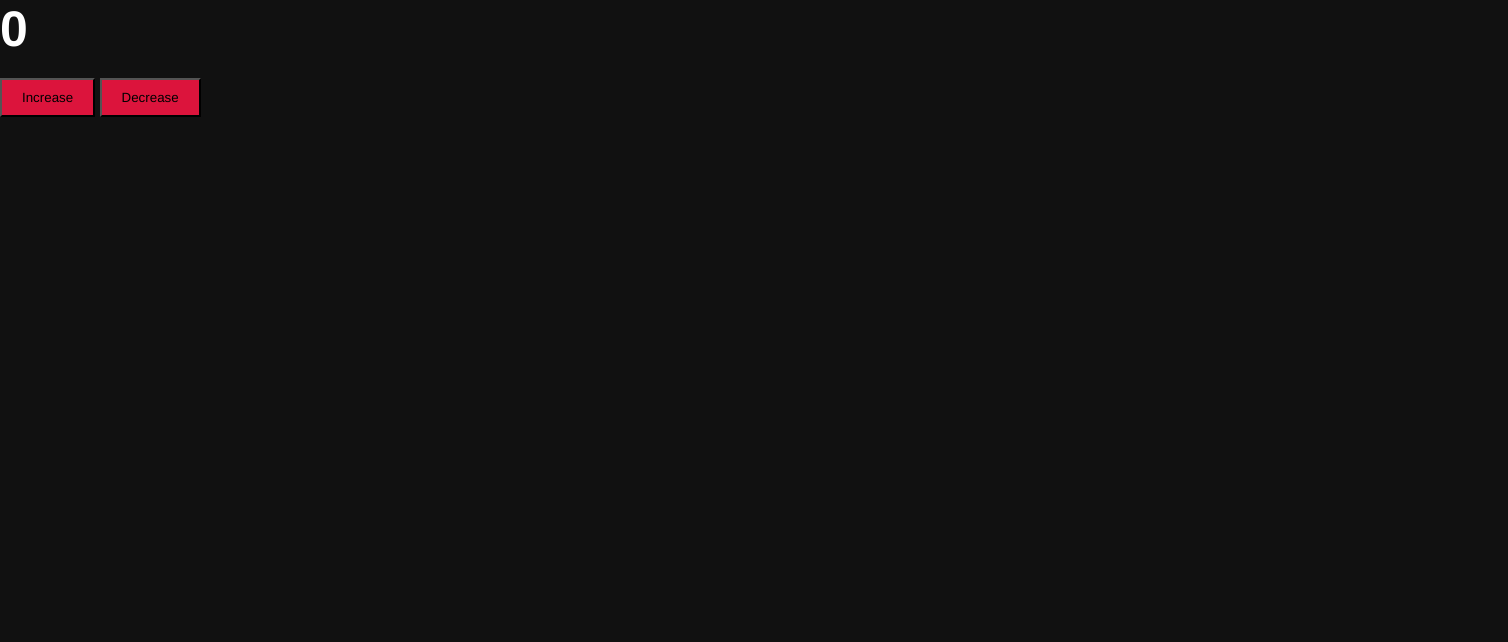
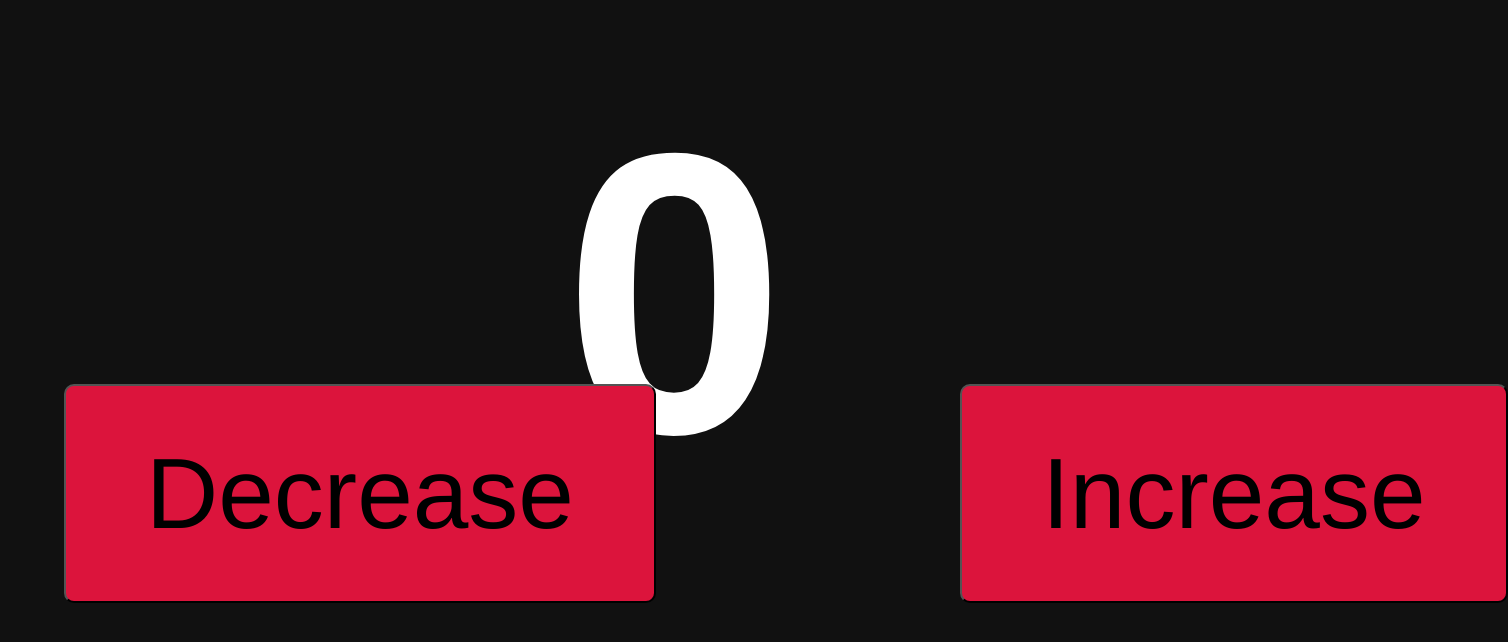
Before and after one commit to MatadeenYadav26/THE-DOM, a plain HTML site: page task.html in a window 1280 px wide. Shown: the whole page, 1508 px wide, since content can reach past the window. Drawn offline with Linux system fonts and the light colour scheme.

Commit message:
Update task.css

```diff
--- a/task.css
+++ b/task.css
@@ -11,10 +11,20 @@ background-color: #111;
 color: white;
 }
 button{
-    padding:10px 20px;
-    margin-top: 20px;
+    position:absolute;
+    padding:50px 80px;
     background-color: crimson;
+    border-radius: 10px;
+    font-size: 100px;
+}
+#inc{
+    margin: 30% 75%;
+}
+#dec{
+    margin: 30% 5%;
 }
 h2{
-    font-size: 50px;
+    position:absolute;
+    font-size: 400px;
+    margin: 5% 44%;
 }
```
